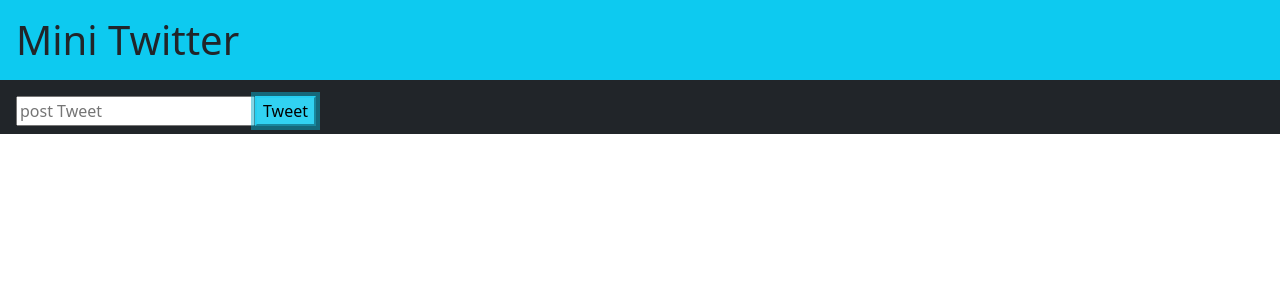
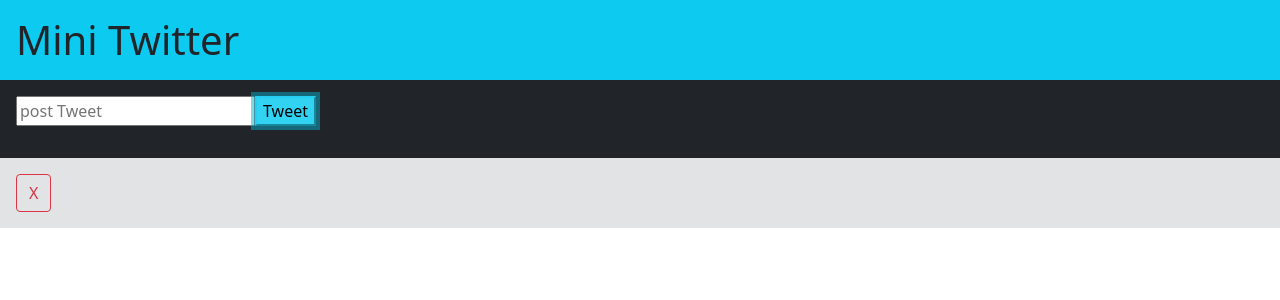
Before and after one commit to krishna0379/react-app2-demo, a React (Create React App) app: page / in a window 1280 px wide. Both pictures are taken after a click on the button "Tweet". Shown: the top 300 px of the page. Built offline with nearby package versions, Linux system fonts and the light colour scheme.

Commit message:
delete option added

```diff
--- a/src/App.js
+++ b/src/App.js
@@ -12,7 +12,15 @@ export default function App() {
     setList([textInput, ...list]);
     setTextInput("");
   };
-  return(
+
+  const deleteTweet = (item, index) => {
+    //which twwet has to delete..
+    list.splice(index, 1);
+
+    //swe can update the view
+    setList([...list]);
+  };
+  return (
     <div className="bg-dark ">
       <h1 className="bg-info p-3">Mini Twitter</h1>
       <div className="m-3 mb-4">
@@ -26,11 +34,20 @@ export default function App() {
         <input
           type="button"
           className="btn-info"
-       onClick={()=> postTweet()}
-       value="Tweet" />
+          onClick={() => postTweet()}
+          value="Tweet"
+        />
       </div>
-    {list.map((item, index) =>(
-    <div key={index} className="alert-secondary">{item}</div>
+      {list.map((item, index) => (
+        <div key={index} className="alert-secondary">
+          {item}
+          <button
+            className="btn btn-outline-danger m-3"
+            onClick={() => deleteTweet(item, index)}
+          >
+            X
+          </button>
+        </div>
       ))}
     </div>
   );
```
Lines whose indentation alone changed are shown as unchanged.
